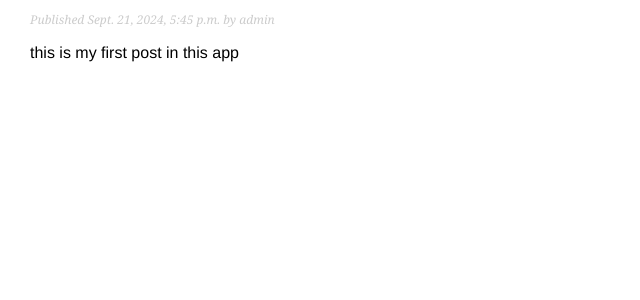
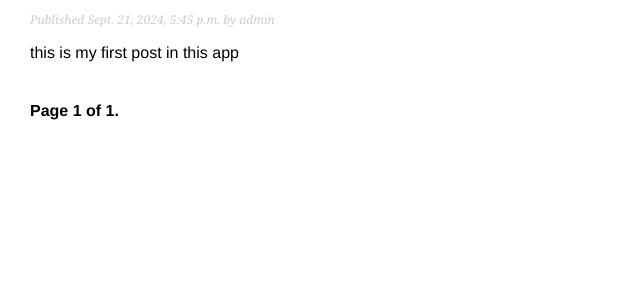
Before and after one commit to assimad8/django5, a Django app: page /blog/ in a window 1280 px wide. Shown: the part 249-549 px from the top of the page, without its empty margins (0-640 px from the left). Run offline with Django 5.2, Linux system fonts and the light colour scheme; data comes from the database, SQL or seed files in the repository.

Commit message:
add the pagination to the list_post page

```diff
--- a/mysite/blog/templates/blog/post/list.html
+++ b/mysite/blog/templates/blog/post/list.html
@@ -13,4 +13,5 @@
     </p>
     {{ post.body|truncatewords:30|linebreaks }}
   {% endfor %}
+  {% include 'pagination.html' with page=posts %}
 {% endblock %}
--- /dev/null
+++ b/mysite/blog/templates/pagination.html
@@ -0,0 +1,13 @@
+<div class="pagination">
+    <span class="step-links">
+      {% if page.has_previous %}
+        <a href="?page={{ page.previous_page_number }}">Previous</a>
+      {% endif %}
+      <span class="current">
+        Page {{ page.number }} of {{ page.paginator.num_pages }}.
+      </span>
+      {% if page.has_next %}
+        <a href="?page={{ page.next_page_number }}">Next</a>
+      {% endif %}
+    </span>
+  </div>
--- a/mysite/blog/views.py
+++ b/mysite/blog/views.py
@@ -1,11 +1,15 @@
-from django.http import Http404
+from django.core.paginator import Paginator
 from django.shortcuts import get_object_or_404, render
 from blog.models import Post
 
 # Create your views here.
 
 def post_list(request):
-    posts = Post.published.all()
+    post_list = Post.published.all()
+    # Pagination with 3 posts per page
+    paginator = Paginator(post_list,3)
+    page_number = request.GET.get('page',1)
+    posts = paginator.page(page_number)
     return render(
         request,
         'blog/post/list.html',
```
